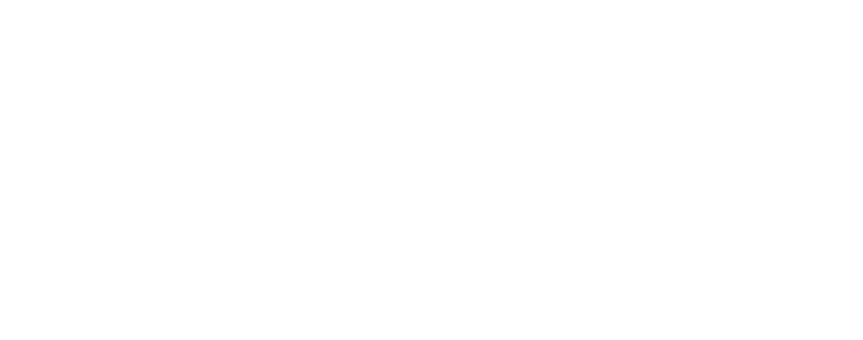
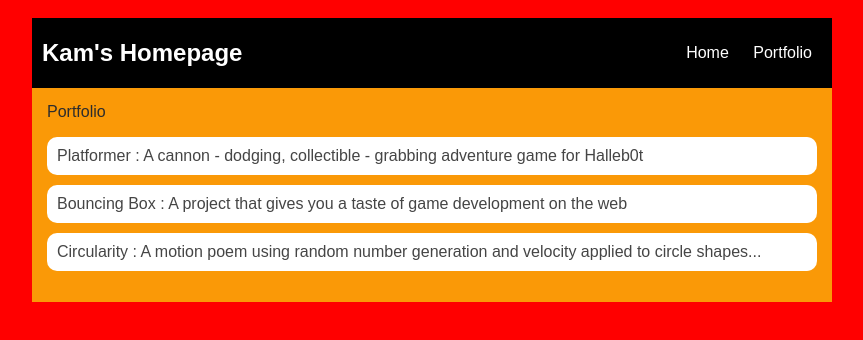
Before and after one commit to kamhold06/kamhold06.github.io, a plain HTML site: page portfolio.html in a window 1280 px wide. Shown: the whole page, without its empty margins (208-1071 px from the left). Drawn offline with Linux system fonts and the light colour scheme.

Commit message:
add portfolio.html file

```diff
--- a/portfolio.html
+++ b/portfolio.html
@@ -0,0 +1,32 @@
+<!DOCTYPE HTML>
+<html>
+    <head>
+        <title>Kam's Homepage</title>
+        <link rel="stylesheet" href="style.css"
+    </head>
+
+    <body>
+      <div id="all-contents">
+        <nav border-radius: 30px;>
+            <h1>Kam's Homepage</h1>
+     <ul id="nav-ul">
+            <li class="nav-li">
+            <a class="nav-a" href="index.html">Home</a>
+             </li>
+              <li class="nav-li">
+            <a class="nav-a" href="portfolio.html">Portfolio</a>
+           </li>
+     </ul>
+     </nav>
+     <main>
+        <div class="content"
+        <h1>Portfolio</h1>
+         <ul id="portfolio">
+          <li><a href="projects/platformer/">Platformer : A cannon - dodging, collectible - grabbing adventure game for Halleb0t</a></li>
+    <li><a href="projects/bouncing-box/">Bouncing Box : A project that gives you a taste of game development on the web </a></li>
+    <li><a href="projects/circularity/">Circularity : A motion poem using random number generation and velocity applied to circle shapes...</a></li>
+            </ul>
+      </div>
+    </main>
+    </body>
+</html>
--- a/style.css
+++ b/style.css
@@ -61,3 +61,28 @@ main {
 h2, h3 {
     margin: 0px;
 }
+ /* portfolio styles */
+ .content h1 {
+    color: black;
+}
+
+#portfolio {
+    list-style-type: none;
+    padding-left: 0;
+}
+
+#portfolio li {
+    background: #fff;
+    padding: 10px;
+    border-radius: 10px;
+    margin-bottom: 10px;
+}
+
+#portfolio li:hover {
+    background: #eee;
+}
+
+#portfolio a {
+    text-decoration: none;
+    color: #454545;
+}
```
